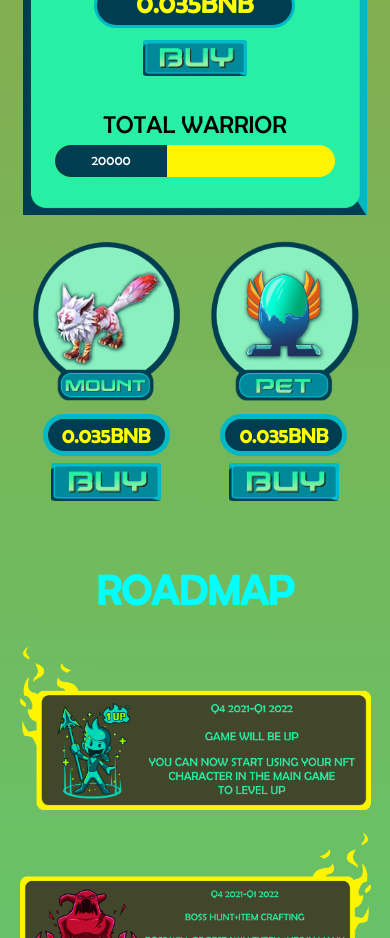
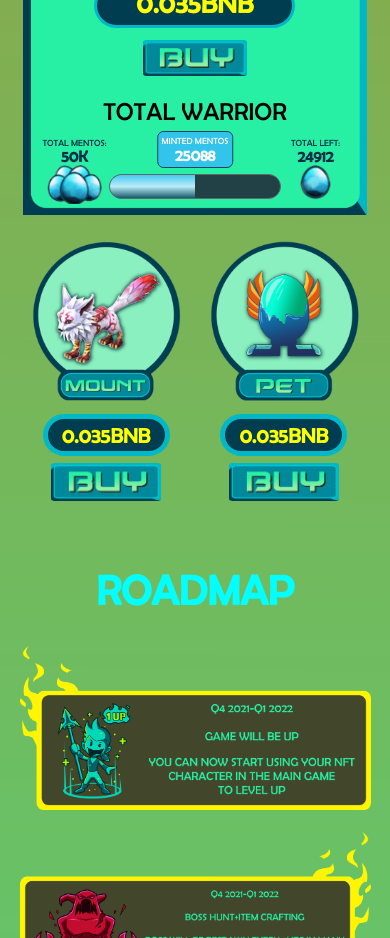
Before and after one commit to DreamWorker777/DestinyWar, a React (Create React App) app: page / in a window 390 px wide. Shown: the part 2740-3678 px from the top of the page. Built offline with nearby package versions, Linux system fonts and the light colour scheme.

Commit message:
total warrior div

```diff
--- a/src/components/BuyCharacter/BuyCharacter.js
+++ b/src/components/BuyCharacter/BuyCharacter.js
@@ -7,6 +7,9 @@ import buyButton from '../../assets/img/buybutton.png';
 import mount from '../../assets/img/mount.png';
 import pet from '../../assets/img/pet.png';
 import one from '../../assets/img/one.png';
+
+import eggs from '../../assets/img/eggs.png';
+import egg from '../../assets/img/egg.png';
 
 export const BuyCharacter = () => {
     return (
@@ -49,8 +52,39 @@ export const BuyCharacter = () => {
                         </div>
 
                         <div className="buyCharacter__content__main__total__progress">
-                            <div>
-                                20000
+                            <div className="buyCharacter__content__main__total__progress__left">
+                                <span className="description">
+                                    TOTAL MENTOS:
+                                </span>
+
+                                <span className="value">
+                                    50K
+                                </span>
+
+                                <img src={eggs} alt='pic'></img>
+                            </div>
+
+                            <div className="buyCharacter__content__main__total__progress__bar">
+                                <div className="buyCharacter__content__main__total__progress__bar__desc">
+                                    <span className="description">MINTED MENTOS</span>
+                                    <span className="value">25088</span>
+                                </div>
+
+                                <div className="buyCharacter__content__main__total__progress__bar__main">
+                                    <div className="buyCharacter__content__main__total__progress__bar__main__current"></div>
+                                </div>
+                            </div>
+
+                            <div className="buyCharacter__content__main__total__progress__right">
+                                <span className="description">
+                                    TOTAL LEFT:
+                                </span>
+
+                                <span className="value">
+                                    24912
+                                </span>
+
+                                <img src={egg} alt='pic'></img>
                             </div>
                         </div>
                     </div>
--- a/src/components/BuyCharacter/BuyCharacter.scss
+++ b/src/components/BuyCharacter/BuyCharacter.scss
@@ -75,7 +75,7 @@
                     }
                 }
 
-                margin-bottom: 50px;
+                margin-bottom: 30px;
             }
 
             &__total {
@@ -84,31 +84,85 @@
                 }
 
                 &__progress {
-                    margin-left: 50px;
-                    margin-right: 50px;
-                    margin-top: 10px;
+                    display: flex;
+                    justify-content: center;
 
-                    height:50px;
-                    background-color:#FFF400;
-                    border-radius:25px;
+                    margin-top: 20px;
 
-                    display: flex;
-                    overflow: hidden;
-
-                    div {
-                        width:40%;
-                        height: 100%;
-                        background-color:#003D50;
-                        font-size:21px;
-
+                    &__left, &__right {
+                        width: 20%;
                         display: flex;
                         flex-direction: column;
-                        justify-content: center;
-                        overflow: hidden;
-                        color: white;
-                        white-space: nowrap;
+                        align-items: center;
 
-                        transition: width .6s ease;
+                        color: #002f47;
+
+                        .description {
+                            font-size: 14px;
+                        }
+
+                        .value {
+                            font-size: 25px;
+                            font-weight: 900;
+                        }
+
+                        img {
+                            width: 80%;
+                        }
+                    }
+
+                    &__right {
+                        img {
+                            width: 45%;
+                        }
+                    }
+
+                    &__bar {
+                        position: relative;
+                        width: 50%;
+                        top: 55px;
+
+                        &__desc {
+                            left: 50%;
+                            transform: translate3d(-50%, 0, 0);
+
+                            display: flex;
+                            flex-direction: column;
+                            align-items: center;
+                            font-size: 14px;
+                            color: white;
+
+                            position: absolute;
+                            top: -65px;
+
+                            padding: 5px;
+                            background: #32c4eb;
+                            border-radius: 10px;
+                            border: 3px solid #12435b;
+
+                            .value {
+                                font-size: 25px;
+                                font-weight: 900;
+                            }
+                        }
+
+                        &__main {
+                            height: 35px;
+                            border-radius: 100vw;
+                            border: 3px solid #666666;
+                            background: #224146;
+                            overflow: hidden;
+
+                            &__current {
+                                width: 50%;
+                                height: 100%;
+
+                                background: linear-gradient(#45cbf0, #baebf8 , #175a6b);
+
+                                position: relative;
+                                left: 0;
+                            }
+                        }
                     }
                 }
             }
@@ -229,7 +283,7 @@
                         margin-top: 3.3vw;
                     }
 
-                    margin-bottom: 8.3vw;
+                    margin-bottom: 5vw;
                 }
 
                 &__total {
@@ -238,15 +292,39 @@
                     }
 
                     &__progress {
-                        margin-left: 8.3vw;
-                        margin-right: 8.3vw;
-                        margin-top: 1.7vw;
+                        margin-top: 3.3vw;
 
-                        height: 8.3vw;
-                        border-radius: 4.1vw;
+                        &__left, &__right {
+                            .description {
+                                font-size: 2.3vw;
+                            }
 
-                        div {
-                            font-size: 3.5vw;
+                            .value {
+                                font-size: 4.1vw;
+                            }
+                        }
+
+                        &__bar {
+                            top: 9.1vw;
+
+                            &__desc {
+                                font-size: 2.3vw;
+
+                                top: -10.8vw;
+
+                                padding: 0.83vw;
+                                border-radius: 1.6vw;
+                                border: 0.5vw solid #12435b;
+
+                                .value {
+                                    font-size: 4.17vw;
+                                }
+                            }
+
+                            &__main {
+                                height: 5.9vw;
+                                border: 0.5vw solid #666666;
+                            }
                         }
                     }
                 }
```
Also changed, not shown: src/assets/img/egg.png (added), src/assets/img/eggs.png (added).
